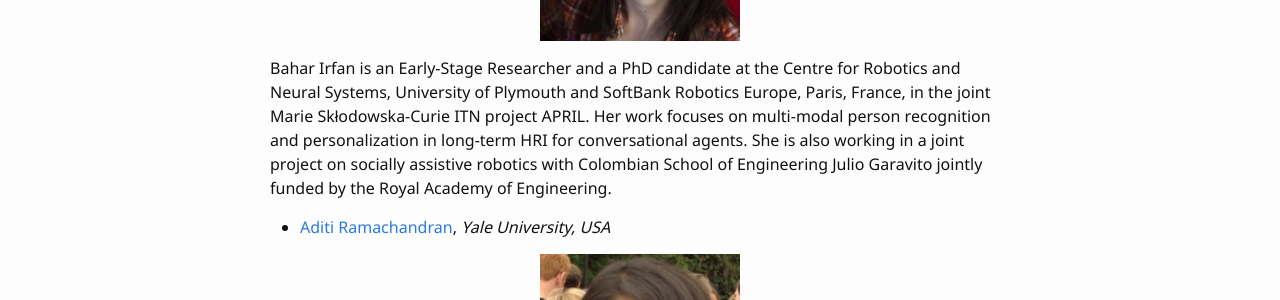
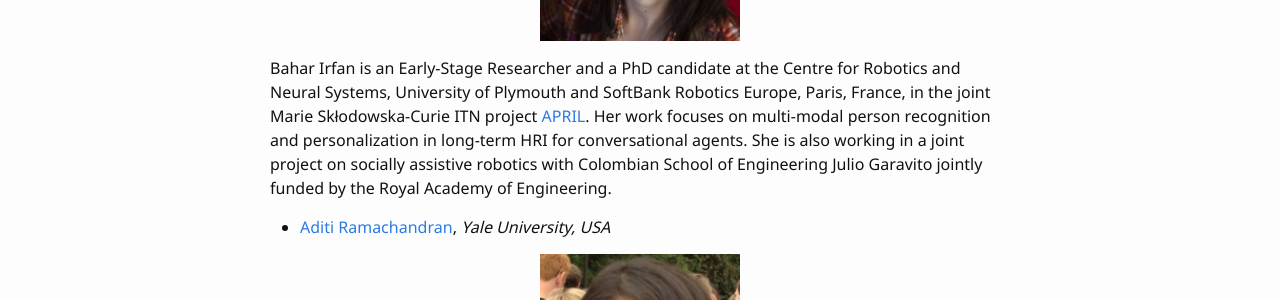
Before and after one commit to mcstaffa81/leap_hri_2023.io, a Jekyll site: the page built from 3-organizers.md, in a window 1280 px wide and 900 px high. Shown: the part 397-697 px from the top of the window. Built offline with Jekyll 4.4.1, drawn with Linux system fonts in a browser that asks for light colours; part of the change alters nothing that is shown.

```diff
--- a/3-organizers.md
+++ b/3-organizers.md
@@ -7,7 +7,7 @@ nav: true
 
 - [Bahar Irfan](https://www.baharirfan.com/), *University of Plymouth, UK*
 {% include figure.html img="bahar-irfan.jpg" alt="Bahar Irfan" width="200px" height="200px" %}
-Bahar Irfan is an Early-Stage Researcher and a PhD candidate at the Centre for Robotics and Neural Systems, University of Plymouth and SoftBank Robotics Europe, Paris, France, in the joint Marie Skłodowska-Curie ITN project APRIL. Her work focuses on multi-modal person recognition and personalization in long-term HRI for conversational agents. She is also working in a joint project on socially assistive robotics with Colombian School of Engineering Julio Garavito jointly funded by the Royal Academy of Engineering.
+Bahar Irfan is an Early-Stage Researcher and a PhD candidate at the Centre for Robotics and Neural Systems, University of Plymouth and SoftBank Robotics Europe, Paris, France, in the joint Marie Skłodowska-Curie ITN project [APRIL](https://www.fose1.plymouth.ac.uk/socem/crns/april/). Her work focuses on multi-modal person recognition and personalization in long-term HRI for conversational agents. She is also working in a joint project on socially assistive robotics with Colombian School of Engineering Julio Garavito jointly funded by the Royal Academy of Engineering.
 
 - [Aditi Ramachandran](http://www.aditiramachandran.com/), *Yale University, USA*
 {% include figure.html img="aditi-ramachandran.png" alt="Aditi Ramachandran" width="200px" height="200px" %}
@@ -28,3 +28,7 @@ Iolanda Leite is an Assistant Professor at the School of Computer Science and El
 - [Kheng Lee Koay](http://homepages.herts.ac.uk/~comrklk/), *University of Hertfordshire, UK*
 {% include figure.html img="kheng-lee-koay.png" alt="Kheng Lee Koay" width="200px" height="200px" %}
 Kheng Lee Koay joined the University of Hertfordshire as a Senior Research Fellow with the Adaptive Systems Research Group in 2003, and has been a Senior Lecturer since 2016. His research expertise includes Mobile Robotics, Robotic Home Companions, Human-Robot Interaction and Human-Robot Proxemics. In particular, his research focuses on human centred socially acceptable human-robot interactions, and experimental design and evaluation methodologies. He has successfully conducted a large number of short-term and long-term HRI experimental user studies in the area of robotic home companions, which are designed to interact with and operate safely in domestic environments.
+
+## Sponsors
+
+{% include figure.html img="april-logo.png" alt="APRIL" height="200px" %}{% include figure.html img="EU-Commission-logo.png" alt="" height="200px" %}{% include figure.html img="Plymouth-Logo.jpg" alt="" height="200px" %}
```
